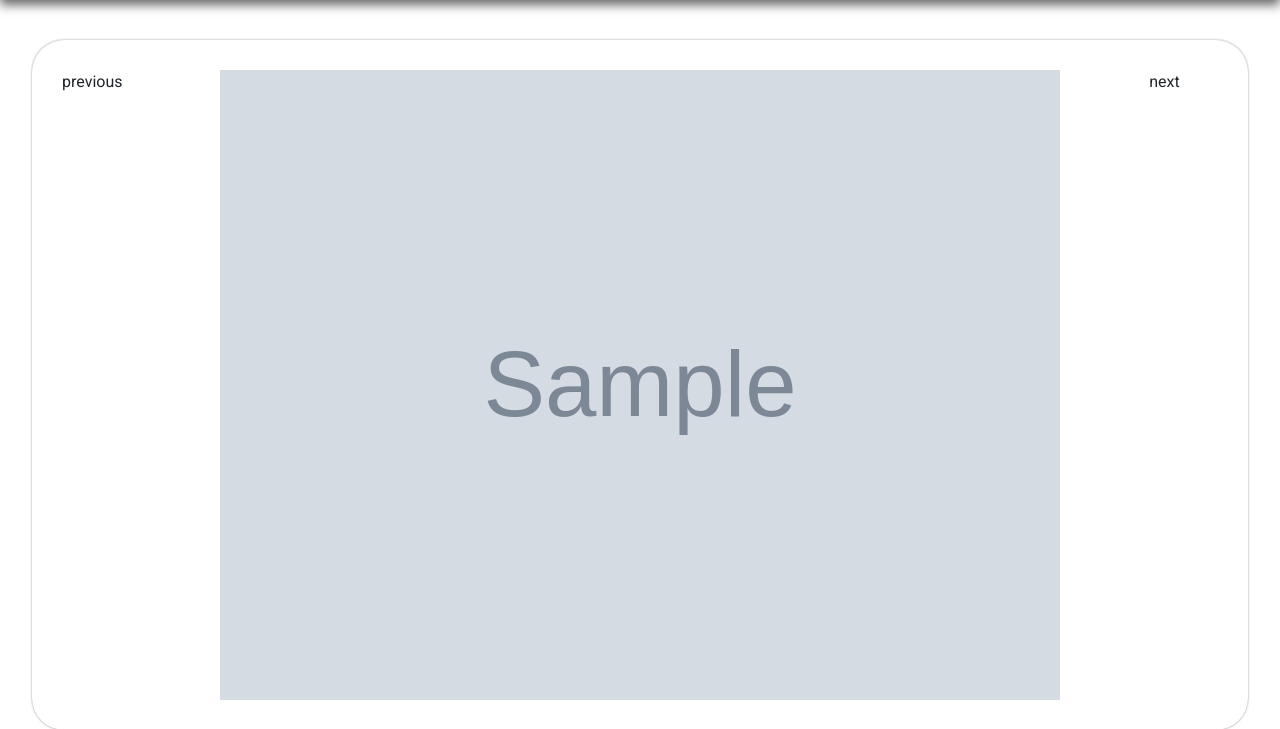
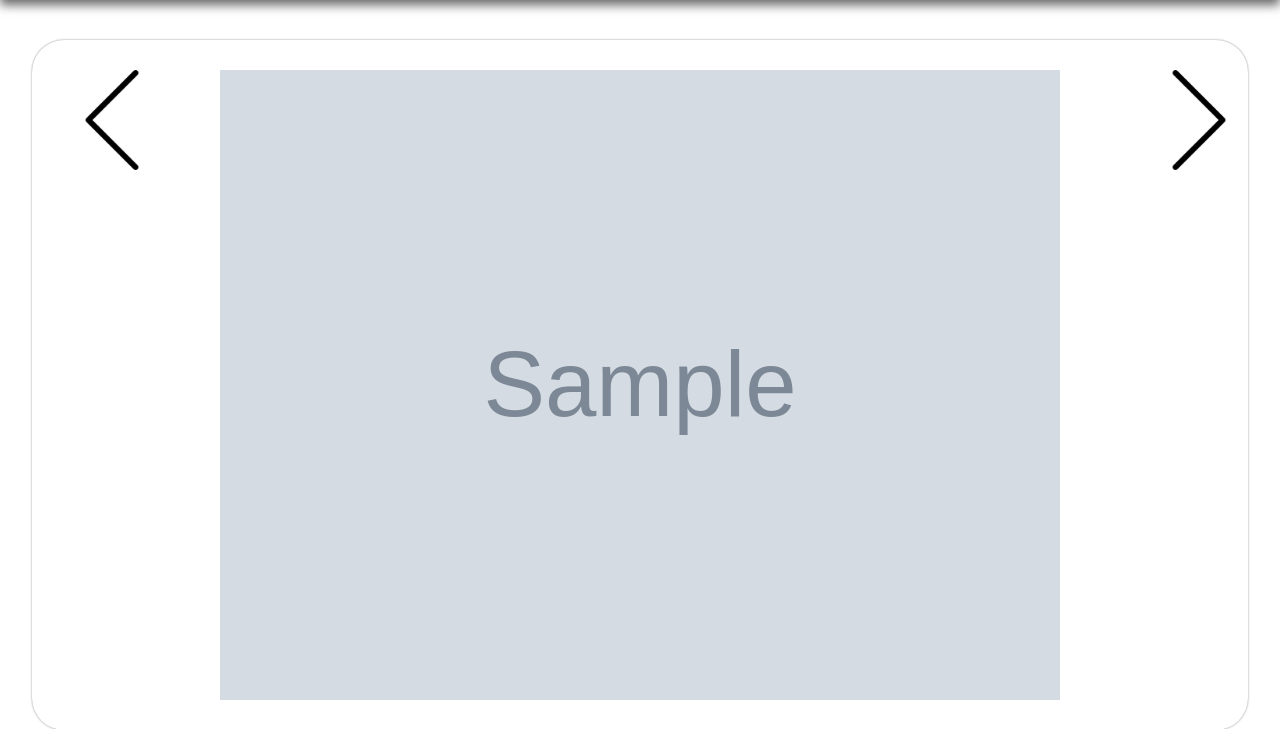
Before and after one commit to ChristianGroeber/django-christian-groeber, a Django app: page /portfolio/Photography/1/1/ in a window 1280 px wide. Shown: the part 64-793 px from the top of the page. Run offline with Django 3.2, Linux system fonts and the light colour scheme; tables that the repository leaves empty hold one stand-in row (Sample ...); some libraries are stand-ins or nearby versions.

Commit message:
added arrows

```diff
--- a/christian_groeber_ch/website/templates/portfolio/image-view.html
+++ b/christian_groeber_ch/website/templates/portfolio/image-view.html
@@ -27,17 +28,22 @@
         display: block;
         margin: 0 auto;
     }
+
+    .linked{
+        cursor: pointer;
+        max-height: 100px;
+    }
 </style>
 <div class="centered">
     <div class="row">
         <div class="col-sm-1">
-            <p class="prev linked">previous</p>
+            <img class="prev linked" src="{% static 'img/previous.png' %}">
         </div>
         <div class="col-sm-10">
             <img class="full-image" src="{{ img.file.url }}" alt="{{ img.title }}" title="{{ img.title }}">
         </div>
         <div class="col-sm-1">
-            <p class="next linked">next</p>
+            <img class="next linked" src="{% static 'img/next.png' %}">
         </div>
     </div>
 </div>
```
Also changed, not shown: other parts of christian_groeber_ch/website/templates/portfolio/image-view.html (+1 -0 lines), christian_groeber_ch/static/img/next.png (added), christian_groeber_ch/static/img/previous.png (added).
